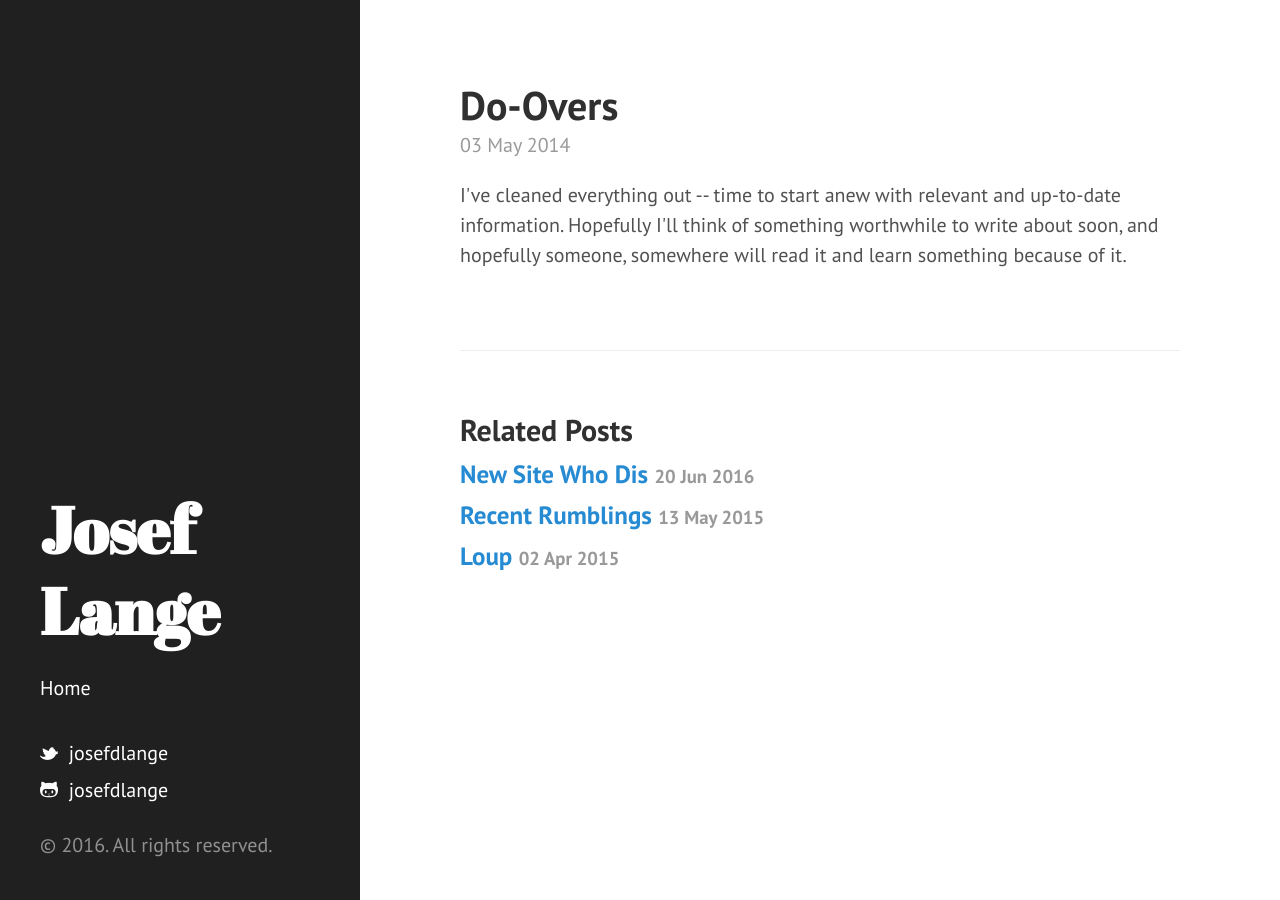
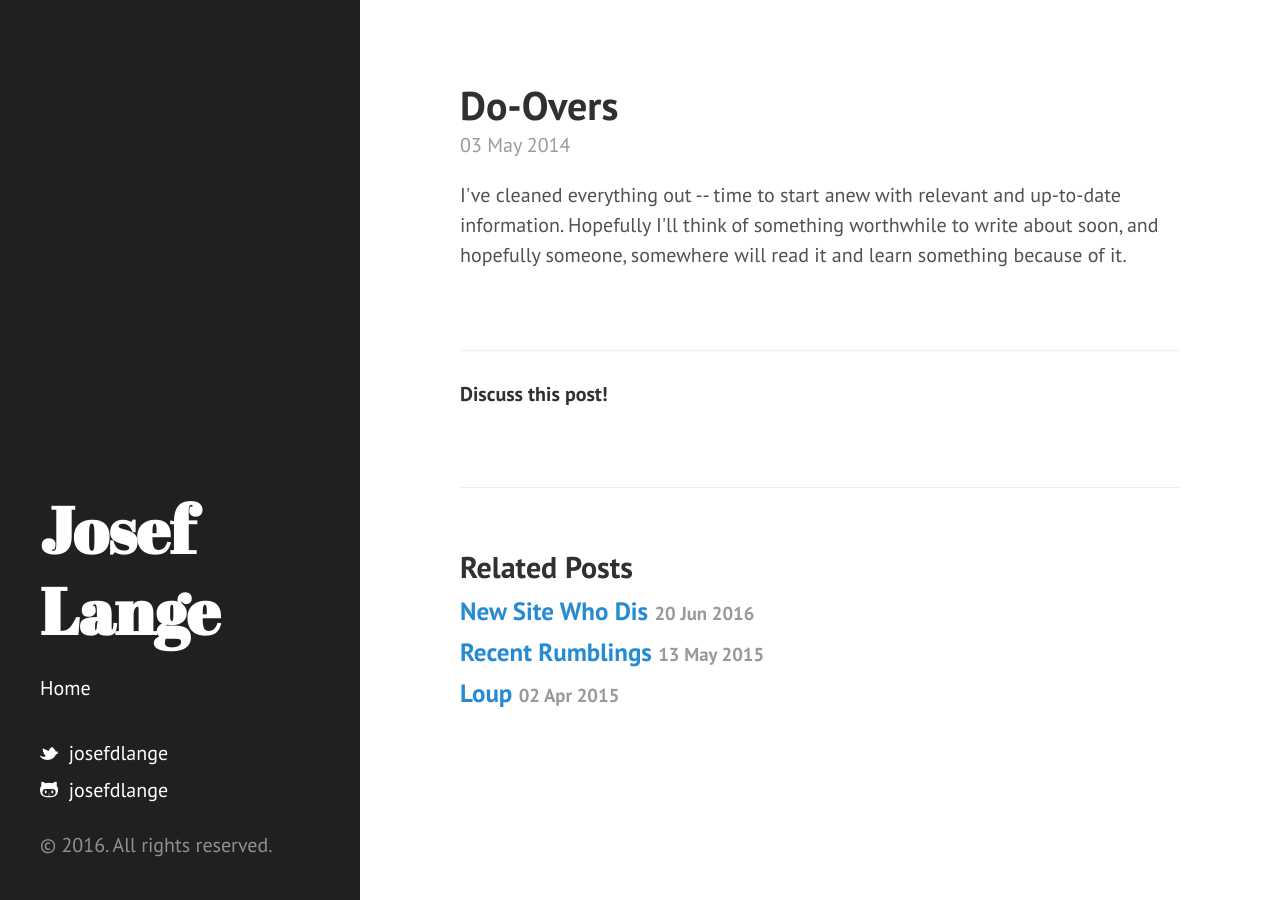
Before and after one commit to josefdlange/josefdlange.github.com, a Jekyll site: the page built from _posts/2014-05-03-Do-Overs.html, in a window 1280 px wide. Built offline with Jekyll 4.4.1, drawn with Linux system fonts in a browser that asks for light colours; Markdown is read by kramdown in place of the engine named in the settings; comment, search, counter and statistics services are not loaded.

```diff
--- a/_config.yml
+++ b/_config.yml
@@ -1,6 +1,5 @@
 # Dependencies
 gems:             [jekyll-paginate, redcarpet, jekyll-gist, rouge]
-markdown:         redcarpet
 highlighter:      rouge
 
 # Permalinks
--- a/_layouts/post.html
+++ b/_layouts/post.html
@@ -6,6 +6,9 @@ layout: default
   <h1 class="post-title">{{ page.title }}</h1>
   <span class="post-date">{{ page.date | date_to_string }}</span>
   {{ content }}
+  <br />
+  <hr />
+  <h5>Discuss this post!</h5>
   <div id="disqus_thread"></div>
   <script type="text/javascript">
       /* * * CONFIGURATION VARIABLES: EDIT BEFORE PASTING INTO YOUR WEBPAGE * * */
```
